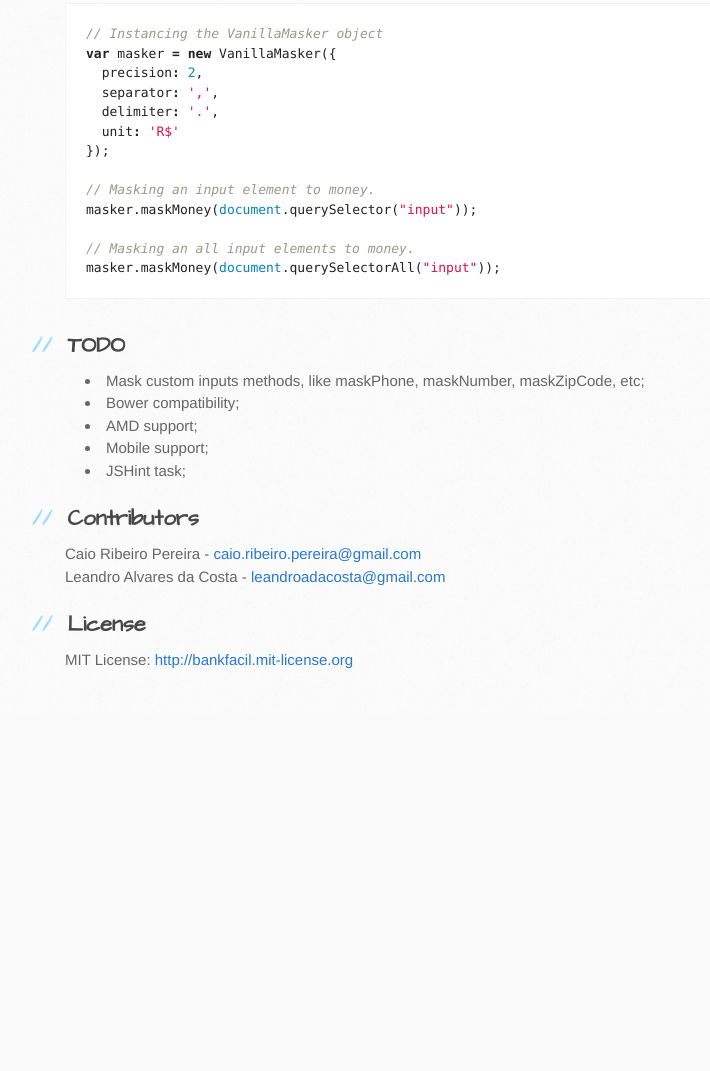
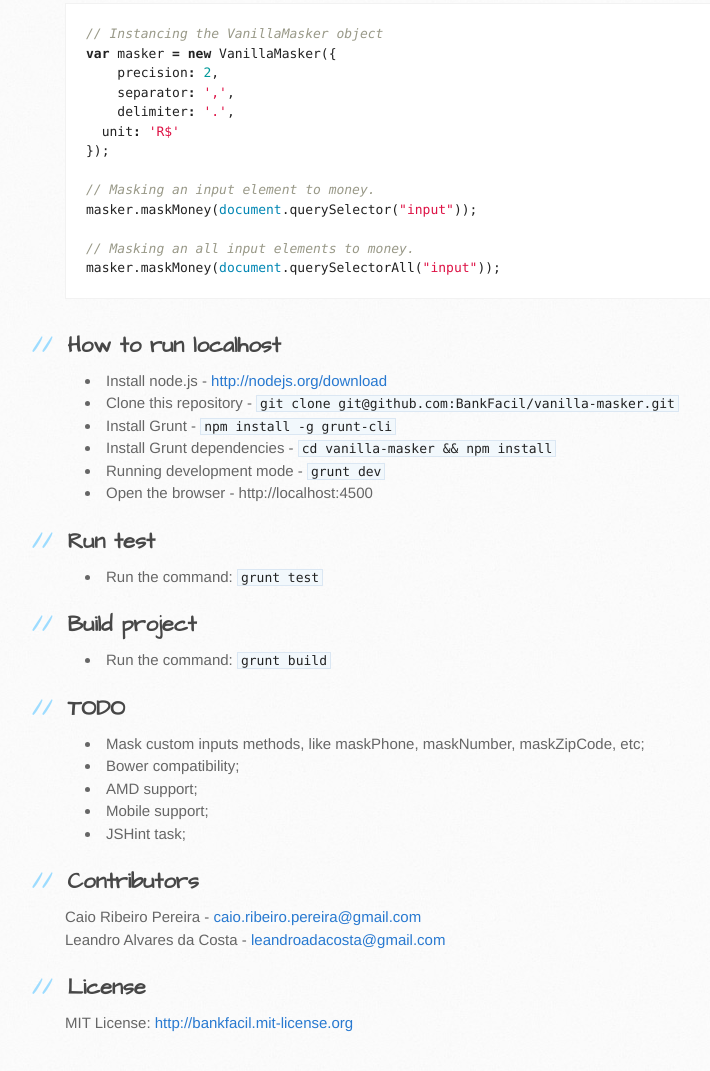
Before and after one commit to vanilla-masker/vanilla-masker, a plain HTML site: page index.html in a window 1280 px wide. Shown: the part 781-1852 px from the top of the page, without its empty margins (105-815 px from the left). Before the commit the page ends 1495 px from the top, so only its background shows below. Drawn offline with Linux system fonts and the light colour scheme.

Commit message:
Create gh-pages branch via GitHub

```diff
--- a/index.html
+++ b/index.html
@@ -53,9 +53,9 @@ Now you can use a simple and pure javascript lib to mask your input elements.</p
 
 <div class="highlight highlight-javascript"><pre><span class="c1">// Instancing the VanillaMasker object</span>
 <span class="kd">var</span> <span class="nx">masker</span> <span class="o">=</span> <span class="k">new</span> <span class="nx">VanillaMasker</span><span class="p">({</span>
-  <span class="nx">precision</span><span class="o">:</span> <span class="mi">2</span><span class="p">,</span>
-  <span class="nx">separator</span><span class="o">:</span> <span class="s1">','</span><span class="p">,</span>
-  <span class="nx">delimiter</span><span class="o">:</span> <span class="s1">'.'</span><span class="p">,</span>
+    <span class="nx">precision</span><span class="o">:</span> <span class="mi">2</span><span class="p">,</span>
+    <span class="nx">separator</span><span class="o">:</span> <span class="s1">','</span><span class="p">,</span>
+    <span class="nx">delimiter</span><span class="o">:</span> <span class="s1">'.'</span><span class="p">,</span>
   <span class="nx">unit</span><span class="o">:</span> <span class="s1">'R$'</span>
 <span class="p">});</span>
 
@@ -67,6 +67,33 @@ Now you can use a simple and pure javascript lib to mask your input elements.</p
 </pre></div>
 
 <h2>
+<a name="how-to-run-localhost" class="anchor" href="#how-to-run-localhost"><span class="octicon octicon-link"></span></a>How to run localhost</h2>
+
+<ul>
+<li>Install node.js - <a href="http://nodejs.org/download">http://nodejs.org/download</a>
+</li>
+<li>Clone this repository - <code>git clone git@github.com:BankFacil/vanilla-masker.git</code>
+</li>
+<li>Install Grunt - <code>npm install -g grunt-cli</code>
+</li>
+<li>Install Grunt dependencies - <code>cd vanilla-masker &amp;&amp; npm install</code>
+</li>
+<li>Running development mode - <code>grunt dev</code>
+</li>
+<li>Open the browser - http://localhost:4500</li>
+</ul><h2>
+<a name="run-test" class="anchor" href="#run-test"><span class="octicon octicon-link"></span></a>Run test</h2>
+
+<ul>
+<li>Run the command: <code>grunt test</code>
+</li>
+</ul><h2>
+<a name="build-project" class="anchor" href="#build-project"><span class="octicon octicon-link"></span></a>Build project</h2>
+
+<ul>
+<li>Run the command: <code>grunt build</code>
+</li>
+</ul><h2>
 <a name="todo" class="anchor" href="#todo"><span class="octicon octicon-link"></span></a>TODO</h2>
 
 <ul>
@@ -104,6 +131,16 @@ Leandro Alvares da Costa - <a href="mailto:leandroadacosta@gmail.com">leandroada
       </div>
     </div>
 
+            <script type="text/javascript">
+            var gaJsHost = (("https:" == document.location.protocol) ? "https://ssl." : "http://www.");
+            document.write(unescape("%3Cscript src='" + gaJsHost + "google-analytics.com/ga.js' type='text/javascript'%3E%3C/script%3E"));
+          </script>
+          <script type="text/javascript">
+            try {
+              var pageTracker = _gat._getTracker("UA-31003046-6");
+            pageTracker._trackPageview();
+            } catch(err) {}
+          </script>
 
   </body>
 </html>
```
Also changed, not shown: params.json (+1 -1 lines).
